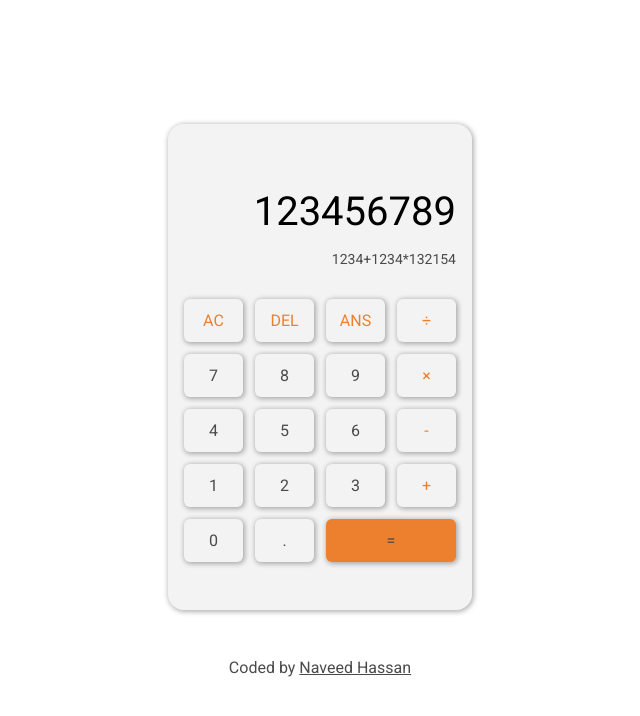
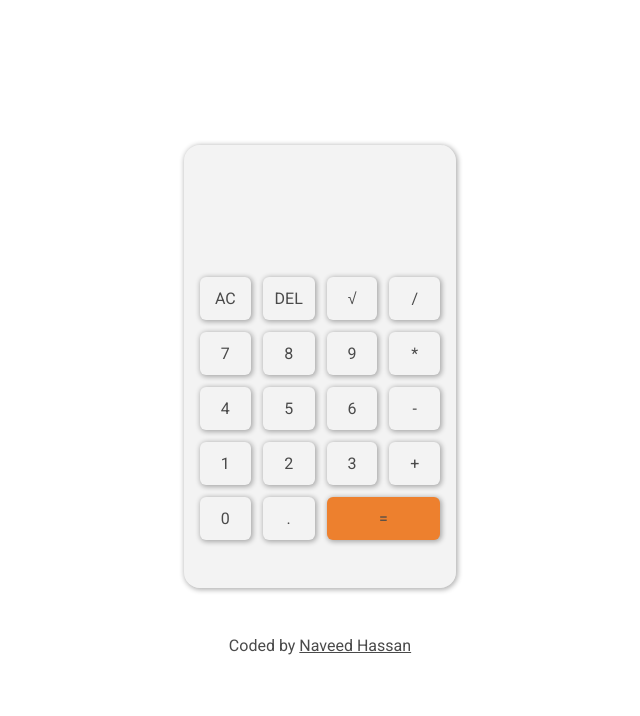
Before and after one commit to NaveedBaloch12/Calculator-Project-HTML-CSS-JS, a plain HTML site: page index.html in a window 1280 px wide. Both pictures are taken after a click on the element "AC". Shown: the whole page, without its empty margins (320-960 px from the left). Drawn offline with Linux system fonts and the light colour scheme.

Commit message:
first commit

```diff
--- a/index.html
+++ b/index.html
@@ -18,40 +18,42 @@
 
 <body>
     <section class="calculator--box">
-        <div class="display">
-            <div class="answer--box" id="answer" >123456789</div>
-            <div class="calculation--box" id="calc">1234+1234*132154</div>
-        </div>
+        <form>
+            <div class="display">
+                <input type="text" name="display" id="lcd" disabled>
+            </div>
+        </form>
+
         <div class="buttons">
 
-            <div class="btn btn-ac function-btn" data-code-1="Backspace">AC</div>
-            <div class="btn btn-del function-btn" data-code-1="Delete">DEL</div>
+            <div class="btn btn-ac" data-code-1="Backspace" onclick="clearAll()">AC</div>
+            <div class="btn btn-del" data-code-1="Delete" onclick="deleteOne()">DEL</div>
 
-            <div class="btn btn-percent function-btn" data-code-1="">ANS</div>
-            <div class="btn btn-devide function-btn"data-code-1="NumpadDivide" data-code-2="Slash">÷</div>
+            <div class="btn" onclick="squrt()">√</div>
+            <div class="btn btn-divide method-btn" data-code-1="NumpadDivide" data-code-2="Slash">/</div>
 
-            <div class="btn btn-7 " data-code-1="Digit7" data-code-2="Numpad7" >7</div>
-            <div class="btn btn-8 " data-code-1="Digit8" data-code-2="Numpad8" >8</div>
-            <div class="btn btn-9 " data-code-1="Digit9" data-code-2="Numpad9" >9</div>
+            <div class="btn btn-7" data-code-1="Digit7" data-code-2="Numpad7"">7</div>
+            <div class="btn btn-8" data-code-1="Digit8" data-code-2="Numpad8"">8</div>
+            <div class="btn btn-9" data-code-1="Digit9" data-code-2="Numpad9"">9</div>
 
-            <div class="btn btn-cross function-btn" data-code-1="NumpadMultiply">×</div>
+            <div class="btn btn-cross method-btn" data-code-1="NumpadMultiply">*</div>
 
-            <div class="btn btn-4 " data-code-1="Digit4" data-code-2="Numpad4" >4</div>
-            <div class="btn btn-5 " data-code-1="Digit5" data-code-2="Numpad5" >5</div>
-            <div class="btn btn-6 " data-code-1="Digit6" data-code-2="Numpad6" >6</div>
+            <div class="btn btn-4" data-code-1="Digit4" data-code-2="Numpad4"">4</div>
+            <div class="btn btn-5" data-code-1="Digit5" data-code-2="Numpad5"">5</div>
+            <div class="btn btn-6" data-code-1="Digit6" data-code-2="Numpad6"">6</div>
 
-            <div class="btn btn-sub function-btn" data-code-1="NumpadSubtract">-</div>
+            <div class="btn btn-sub method-btn" data-code-1="NumpadSubtract">-</div>
 
-            <div class="btn btn-1 " data-code-1="Digit1" data-code-2="Numpad1" >1</div>
-            <div class="btn btn-2 " data-code-1="Digit2" data-code-2="Numpad2" >2</div>
-            <div class="btn btn-3 " data-code-1="Digit3" data-code-2="Numpad3" >3</div>
+            <div class="btn btn-1" data-code-1="Digit1" data-code-2="Numpad1"">1</div>
+            <div class="btn btn-2" data-code-1="Digit2" data-code-2="Numpad2"">2</div>
+            <div class="btn btn-3" data-code-1="Digit3" data-code-2="Numpad3"">3</div>
 
-            <div class="btn btn-plus function-btn" data-code-1="NumpadAdd">+</div>
+            <div class="btn btn-plus method-btn" data-code-1="NumpadAdd" >+</div>
 
-            <div class="btn btn-0 " data-code-1="Digit0" data-code-2="Numpad0" >0</div>
+            <div class="btn btn-0" data-code-1="Digit0" data-code-2="Numpad0"">0</div>
 
-            <div class="btn btn-dot " data-code-1="NumpadDecimal" data-code-2="Period">.</div>
-            <div class="btn btn-equal "data-code-1="NumpadEnter" data-code-2="Enter">=</div>
+            <div class="btn btn-dot" data-code-1="NumpadDecimal" data-code-2="Period">.</div>
+            <div class="btn btn-equal" data-code-1="NumpadEnter" data-code-2="Enter" onclick="calculate()">=</div>
 
         </div>
     </section>
--- a/js/script.js
+++ b/js/script.js
@@ -1,39 +1,73 @@
 // ------------------------- Grab Elements ------------------------------
 const btnS = document.querySelectorAll('.btn');
-
-const answer = document.getElementById('answer');
-const calculations = document.getElementById('calc');
+const input__box = document.getElementById('lcd');
 
 // ----------------------- Event Listeners -----------------------------
 
-btnS.forEach(btn => btn.addEventListener("mousedown", addClickedClass))
-btnS.forEach(btn => btn.addEventListener("mouseup", removeClickedClass))
+btnS.forEach(btn => btn.addEventListener("mousedown", addClickedClass));
+btnS.forEach(btn => btn.addEventListener("mousedown", showClickedValue));
+btnS.forEach(btn => btn.addEventListener("mouseup", removeClickedClass));
 
-window.addEventListener("keydown", addKeyDownClass);
+var ANS = 0;
+window.addEventListener("keydown", (e) => {
+    const key = (document.querySelector(`div[data-code-1="${e.code}"]`) || document.querySelector(`div[data-code-2="${e.code}"]`));
+    addKeyDownClass(e, key);
+    showInput(e, key);
+    if (e.key === 'Backspace') {
+        clearAll(e);
+    }
+    if (e.key === 'Delete') {
+        deleteOne();
+    }
+    if (e.key === 'Enter') {
+        calculate();
+    }
+});
 window.addEventListener("keyup", addKeyUpClass);
-
-
 // ----------------------- Functions ------------------------------
-
+// functions for styling buttons when pressed
 function addClickedClass() {
     this.classList.add('active');
 }
-
 function removeClickedClass() {
     this.classList.remove('active');
 }
-
-function addKeyDownClass(e) {
-    const key = (document.querySelector(`div[data-code-1="${e.code}"]`) || document.querySelector(`div[data-code-2="${e.code}"]`));
+function addKeyDownClass(e, key) {
     if (!key) return;
     key.classList.add('active');
 }
-
 function addKeyUpClass(e) {
     const key = (document.querySelector(`div[data-code-1="${e.code}"]`) || document.querySelector(`div[data-code-2="${e.code}"]`));
     if (!key) return;
     key.classList.remove('active');
 }
 
+function showClickedValue(e) {
+    clickedValue =  e.target.innerHTML;
+var clickedValue;
+    if(clickedValue === "AC" || clickedValue === "√" || clickedValue === "=" || clickedValue === "DEL") {return};
+    input__box.value += clickedValue;
+}
 
-// =====================================================================================
+
+
+// this function will get input number by keyboard and display it
+function showInput(e, key) {
+    if (!key || e.key === 'Enter' || e.key === 'Backspace' || e.key === 'Delete') return;
+    input__box.value += e.key;
+}
+// too clear all
+function clearAll() {
+    input__box.value = " ";
+}
+// delete one value
+function deleteOne() {
+    input__box.value = input__box.value.slice(0, -1);
+}
+function calculate() {
+    input__box.value = eval(input__box.value);
+    ANS = input__box.value;
+}
+function squrt(){
+    input__box.value = Math.pow(input__box.value, 1/2);
+}
--- a/style/style.css
+++ b/style/style.css
@@ -49,6 +49,7 @@
 * {
     margin: 0;
     padding: 0;
+    box-sizing: border-box;
     outline: none;
     color: var(--text-secondary);
     font-family: 'Roboto', sans-serif;
@@ -72,6 +73,7 @@ body {
 
 .calculator--box {
     width: 17rem;
+    margin-inline: var(--box-margin-2);
     background-color: var(--background-primary);
     padding: var(--box-padding-2);
     border-radius: var(--box-bdr-1);
@@ -83,26 +85,20 @@ body {
 /* ----------------------- styling display box ------------------- */
 
 .display {
-    margin-top: 3rem;
+    margin-block: var(--box-margin-1);
 }
 
-.answer--box {
-    font-size: 2.5rem;
-    color: var(--text-primary);
+#lcd {
+    border: none;
+    outline: none;
+    background-color:transparent;
+    padding: var(--box-padding-3);
+    font-size: 1.5rem;
+    width: 100%;
     text-align: right;
-    margin-block: var(--box-margin-2);
-    overflow: hidden;
+    overflow: auto;
 }
 
-.calculation--box {
-    overflow: auto;
-    font-size: 14px;
-    text-align: right;
-}
-
-.calculation--box::-webkit-scrollbar {
-    width: 12px;
-}
 
 /* ----------------------- styling buttons box ------------------- */
 
@@ -150,5 +146,5 @@ body {
     box-shadow: 1px 1px 5px 1px rgba(0, 0, 0, 0.07);
     -webkit-box-shadow: 1px 1px 5px 1px rgba(0, 0, 0, 0.07);
     -moz-box-shadow: 1px 1px 5px 1px rgba(0, 0, 0, 0.07);
-    transform:scale(.93);
+    transform: scale(.93);
 }
```
